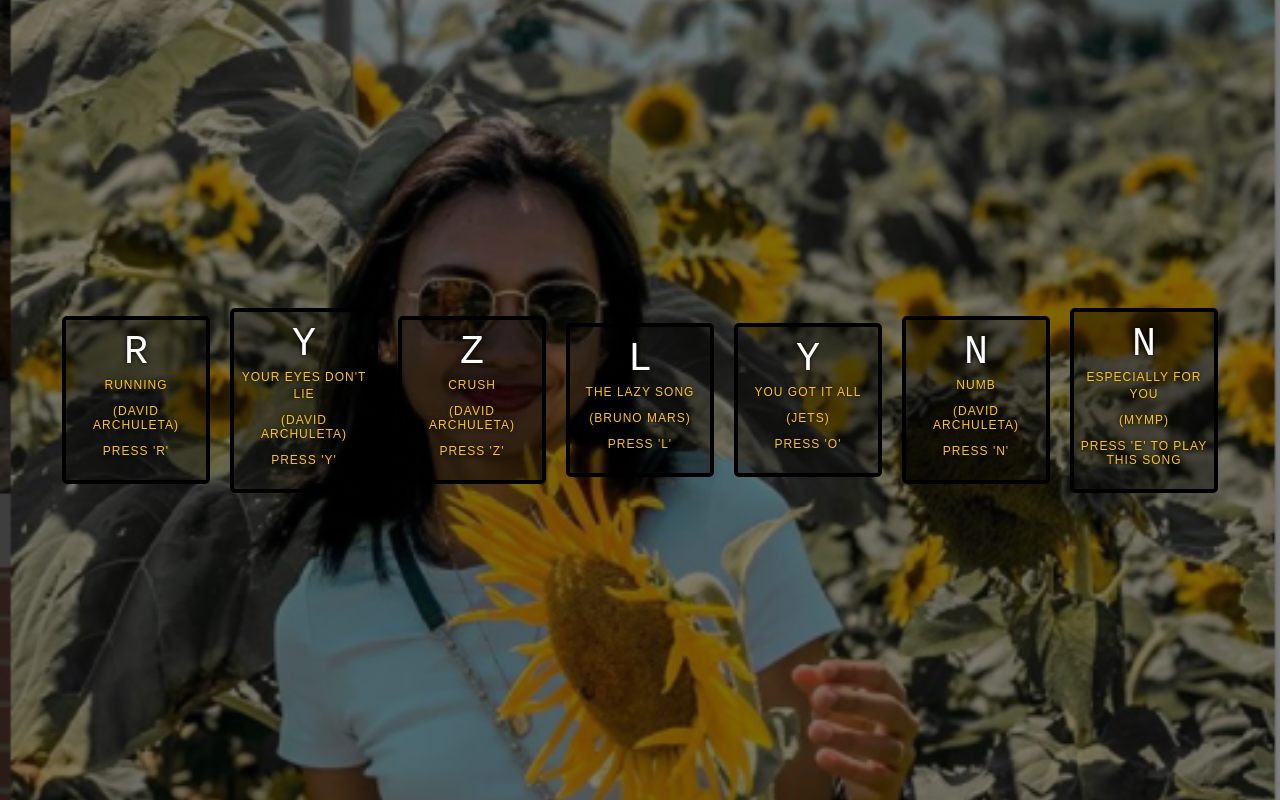
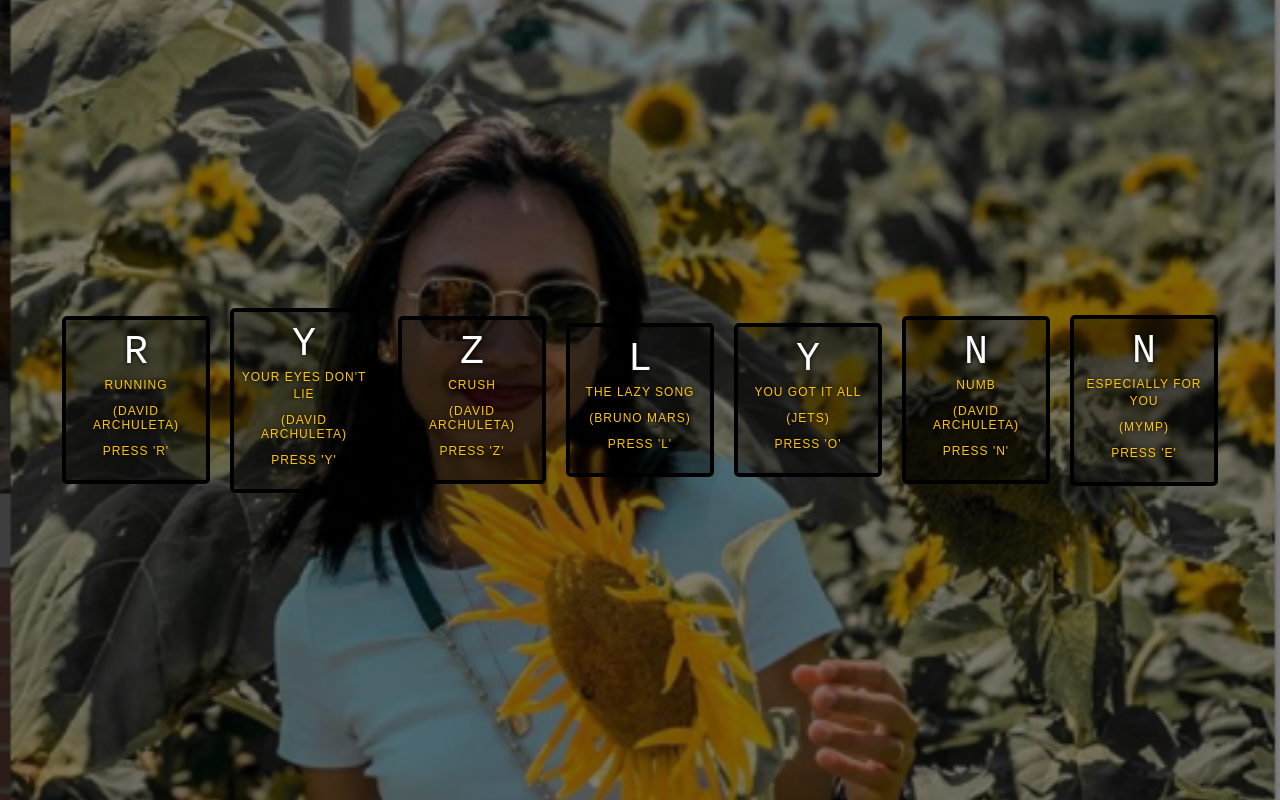
Before and after one commit to jrafael10/playlist-app, a plain HTML site: page index.html in a window 1280 px wide. Drawn offline with Linux system fonts and the light colour scheme.

Commit message:
Update index.html

```diff
--- a/index.html
+++ b/index.html
@@ -40,7 +40,7 @@
     <div data-key="69" class="key">
 
       <kbd>N</kbd>
-      <span class="sound">Especially For You <p>(MYMP)</p><p>Press 'e' to play this song</p> </span>
+      <span class="sound">Especially For You <p>(MYMP)</p><p>Press 'e'</p> </span>
     </div>
 
     <div style="display:none;" data-key="32" class="key">
```
